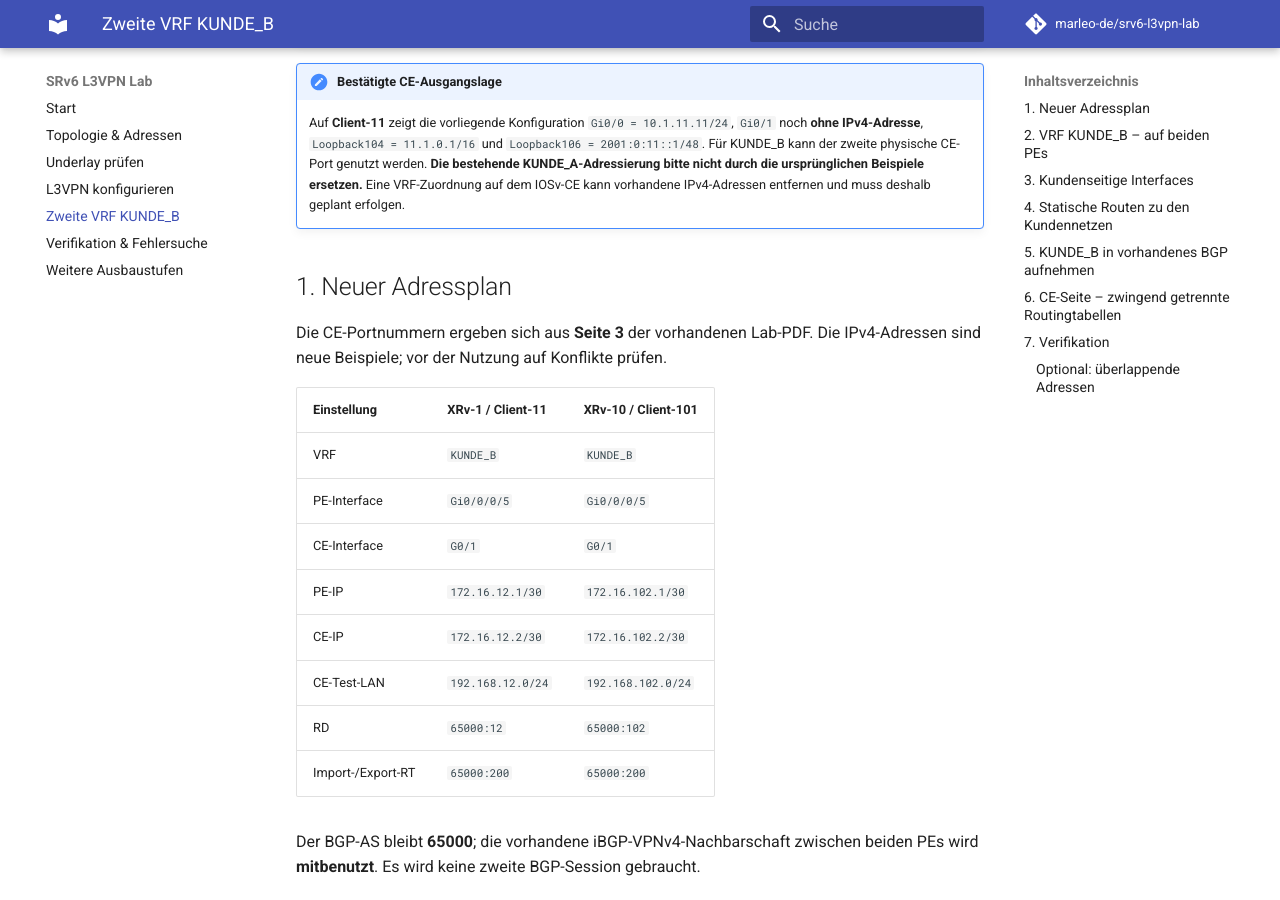
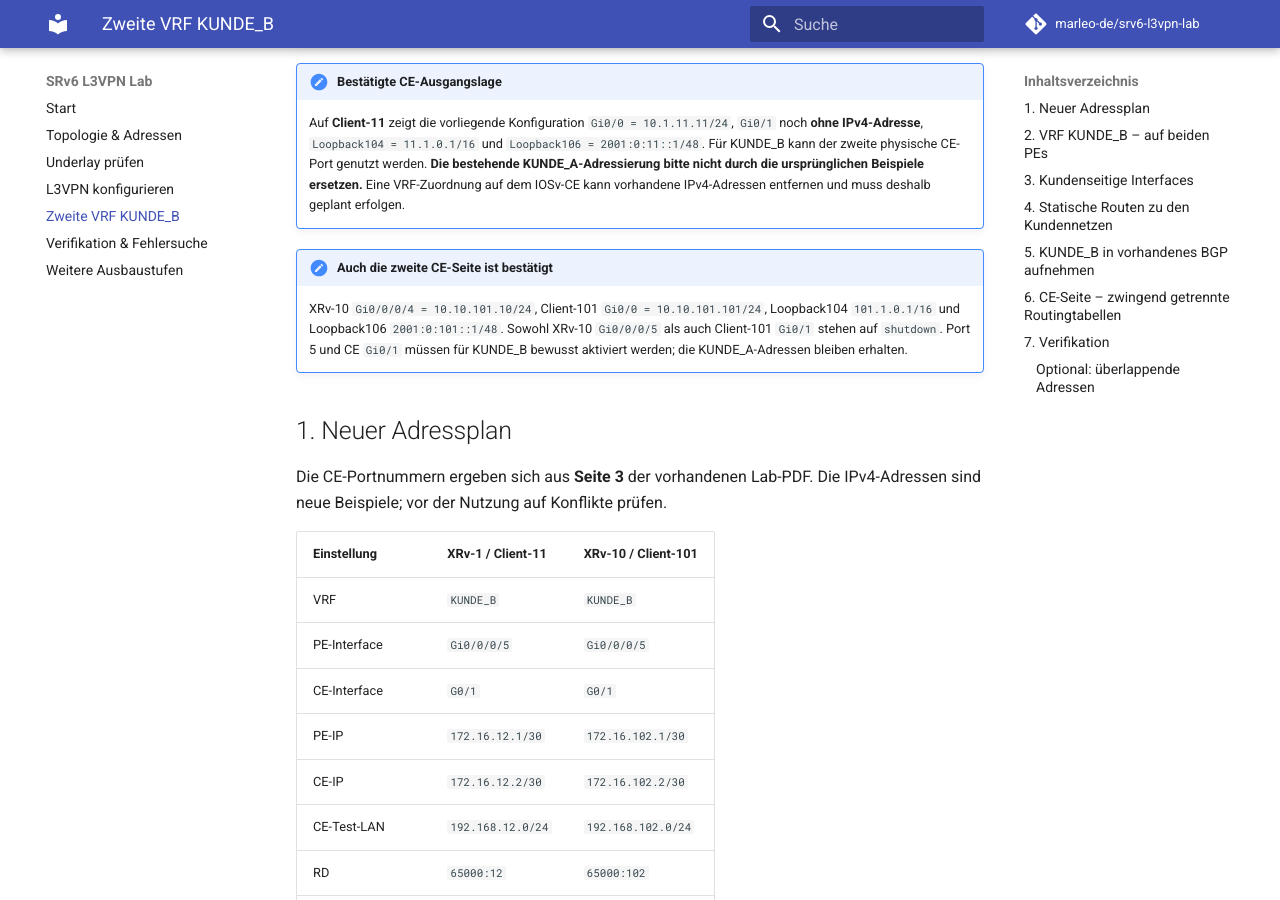
Before and after one commit to marleo-de/srv6-l3vpn-lab, an MkDocs documentation site: the page built from docs/kunde-b.md, in a window 1280 px wide and 900 px high, scrolled down 353 px. Built offline with MkDocs 1.6.1 and Material for MkDocs 9.7.7, drawn with Linux system fonts in a browser that asks for light colours; comment, search, counter and statistics services are not loaded.

Commit message:
Document confirmed XRv-10 and Client-101 interfaces and loopbacks

```diff
--- a/docs/kunde-b.md
+++ b/docs/kunde-b.md
@@ -7,6 +7,9 @@ Nach erfolgreichem [Basistest KUNDE_A](l3vpn.md) fügen wir auf **XRv-1** und **
 
 !!! note "Bestätigte CE-Ausgangslage"
     Auf **Client-11** zeigt die vorliegende Konfiguration `Gi0/0 = 10.1.11.11/24`, `Gi0/1` noch **ohne IPv4-Adresse**, `Loopback104 = 11.1.0.1/16` und `Loopback106 = 2001:0:11::1/48`. Für KUNDE_B kann der zweite physische CE-Port genutzt werden. **Die bestehende KUNDE_A-Adressierung bitte nicht durch die ursprünglichen Beispiele ersetzen.** Eine VRF-Zuordnung auf dem IOSv-CE kann vorhandene IPv4-Adressen entfernen und muss deshalb geplant erfolgen.
+
+!!! note "Auch die zweite CE-Seite ist bestätigt"
+    XRv-10 `Gi0/0/0/4 = 10.10.101.10/24`, Client-101 `Gi0/0 = 10.10.101.101/24`, Loopback104 `101.1.0.1/16` und Loopback106 `2001:0:101::1/48`. Sowohl XRv-10 `Gi0/0/0/5` als auch Client-101 `Gi0/1` stehen auf `shutdown`. Port 5 und CE `Gi0/1` müssen für KUNDE_B bewusst aktiviert werden; die KUNDE_A-Adressen bleiben erhalten.
 
 ## 1. Neuer Adressplan
 
```
